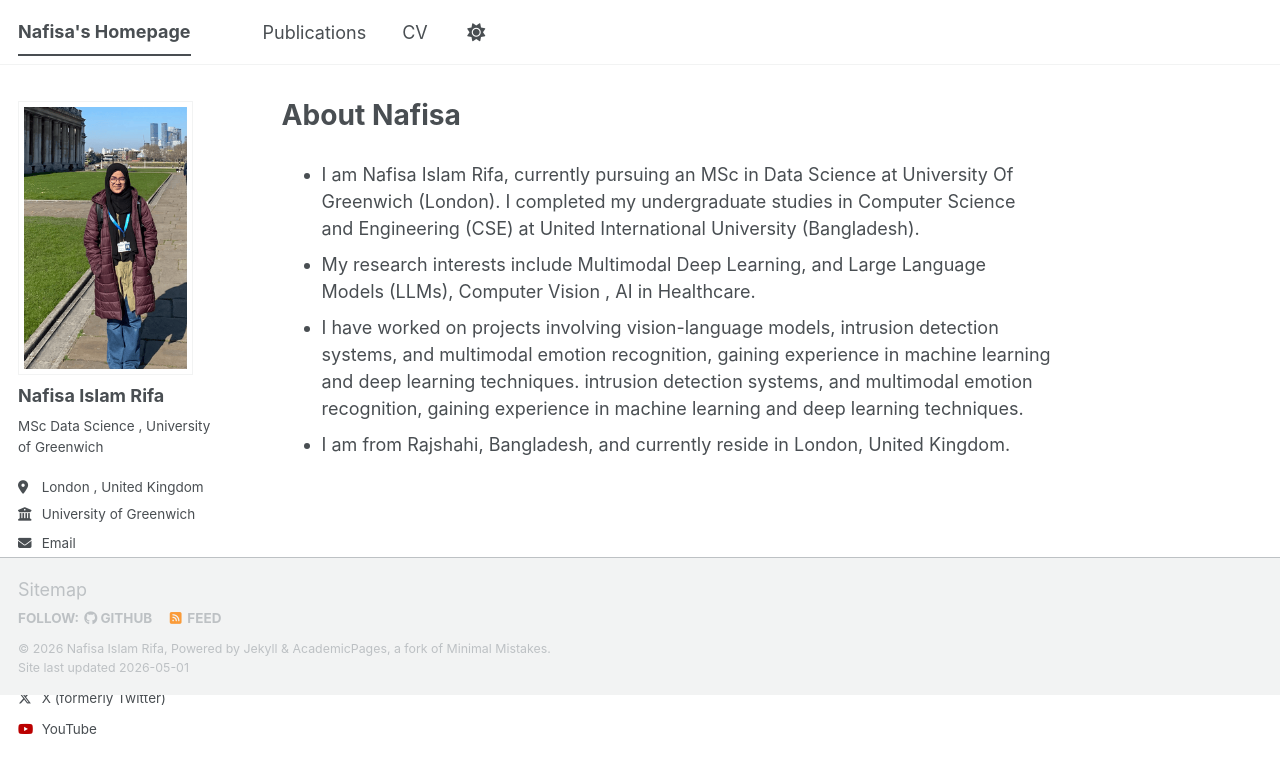
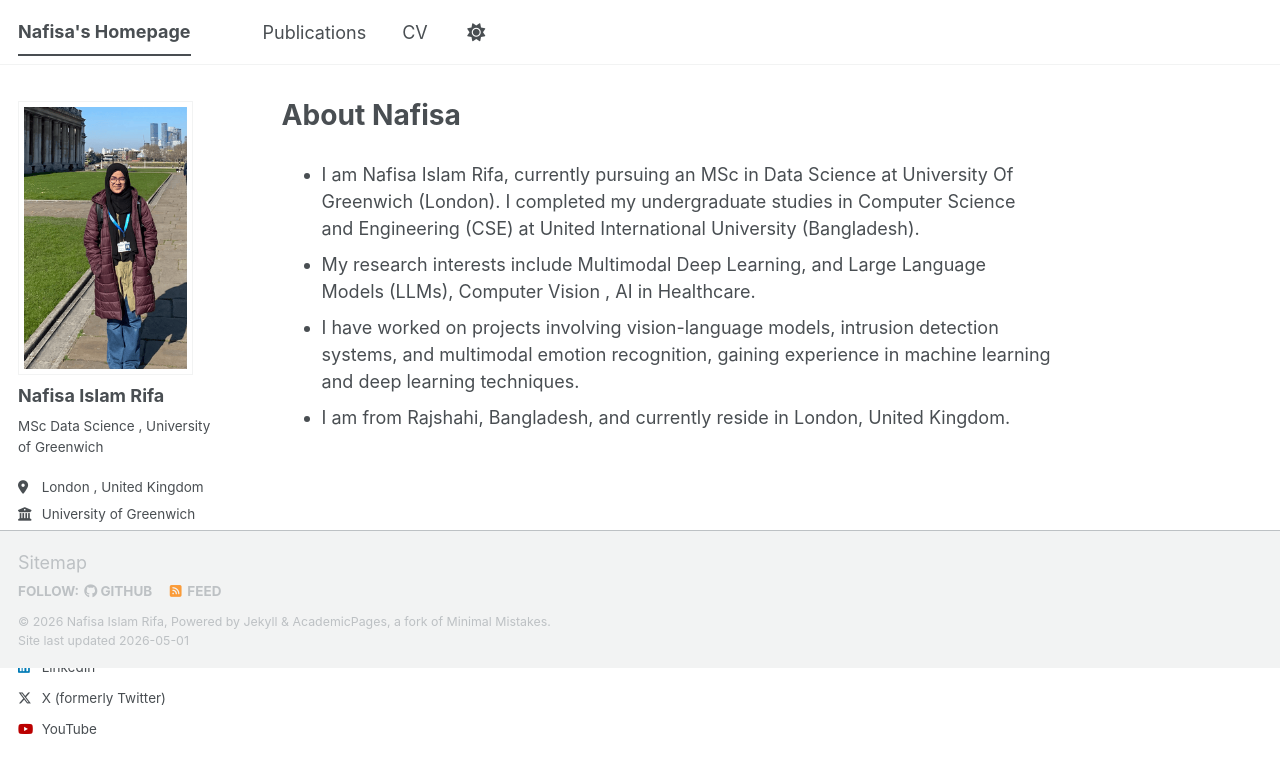
Before and after one commit to NafisaIslamRifa/NafisaIslamRifa.github.io, a Jekyll site: the page built from _pages/about.md, in a window 1280 px wide. Shown: the top 773 px of the page. Built offline with Jekyll 4.4.1, drawn with Linux system fonts in a browser that asks for light colours; some web fonts are replaced; a script bundle is joined from its source files by our own code; library files that are not in the unit come from our copies.

Commit message:
Fix duplicate sentence in about.md
Removed duplicate sentence about experience in machine learning and deep learning techniques.

```diff
--- a/_pages/about.md
+++ b/_pages/about.md
@@ -9,5 +9,4 @@ redirect_from:
 - I am Nafisa Islam Rifa, currently pursuing an MSc in Data Science at University Of Greenwich (London). I completed my undergraduate studies in Computer Science and Engineering (CSE) at United International University (Bangladesh).
 - My research interests include  Multimodal Deep Learning, and Large Language Models (LLMs), Computer Vision , AI in Healthcare.
 - I have worked on projects involving vision-language models, intrusion detection systems, and multimodal emotion recognition, gaining experience in machine learning and deep learning techniques.
- intrusion detection systems, and multimodal emotion recognition, gaining experience in machine learning and deep learning techniques.
 - I am from Rajshahi, Bangladesh, and currently reside in London, United Kingdom.
```
